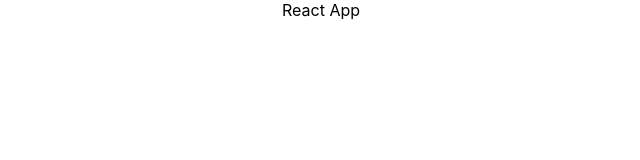
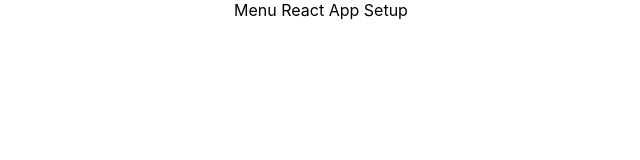
Before and after one commit to amriikk/menu-react, a React (Create React App) app: page / in a window 1280 px wide. Shown: the top 160 px of the page, without its empty margins (319-959 px from the left). Built offline with nearby package versions, Linux system fonts and the light colour scheme.

Commit message:
create data and component files

```diff
--- a/src/App.js
+++ b/src/App.js
@@ -3,7 +3,7 @@
 function App() {
   return (
     <div className="App">
-      React App
+      Menu React App Setup
     </div>
   );
 }
```
Also changed, not shown: src/Categories.jsx (added), src/Menu.jsx (added), src/data.js (added).
